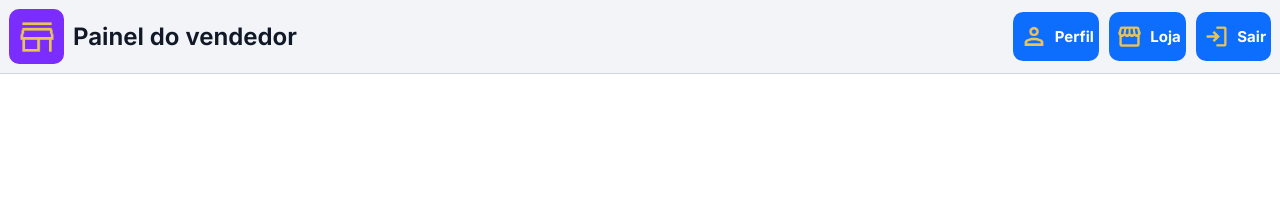
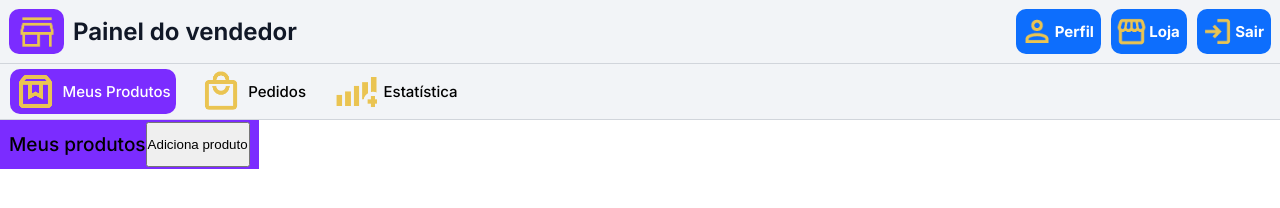
Before and after one commit to luisEscm/hipermidia_artesananto, a plain HTML site: page hipermidia/venda.html in a window 1280 px wide. Drawn offline with Linux system fonts and the light colour scheme.

Commit message:
adiciona abas de navegação e novos arquivos de imagem para o painel do vendedor

```diff
--- a/hipermidia/venda.css
+++ b/hipermidia/venda.css
@@ -2,6 +2,7 @@
   padding: 0;
   margin: 0;
   box-sizing: border-box;
+
 }
 
 body {
@@ -9,6 +10,7 @@ body {
 }
 
 header {
+
   background-color: #f2f4f7;
   display: flex;
   align-items: center;
@@ -26,7 +28,7 @@ header {
 .painel .img_loja{
     background: #7B2CFF;
     width: 55px;
-    height: 55px;
+    height: 45px;
     border-radius: 10px;
     display: flex;
     align-items: center;
@@ -54,18 +56,22 @@ header nav a{
     background-color: #7B2CFF;
     display: flex;
     align-items: center;
-    padding: 2px 5px  ;
+    padding: 3px 5px  ;
     font-size: 10px;
     background: #0d6efd;
     color: white;
     border-radius: 10px;
     text-decoration: none;
     font-weight: 600;
-    gap: 5px;
+    height: 45px;
 }
 
+nav h2{
+  padding: 0px 2px;
+}
+
+
 .nav_img{
-
     height: 45px;
     display: flex;
     align-items: center;
@@ -73,11 +79,97 @@ header nav a{
 }
 
 .nav_img img{
-    width: 80%;
     height: 70%;
+    aspect-ratio: 1 / 1;
     object-fit: contain;
 }
 
+
 nav a:hover{
-    transform: scale(1.1);
+  transition: 0.3s;
+  transform: scale(1.1);
+   background-color: #7B2CFF;
 }
+
+/*segundo bloco*/
+
+.abas_vendedor{
+  background-color: #f2f4f7;
+  display: flex;
+  justify-content: space-between;
+  border-bottom: 1px solid #d1d5db;
+  gap: 20px;
+  justify-content: flex-start;
+  padding: 5px 10px;
+}
+
+.abas_vendedor .aba{
+  display: flex;
+  text-decoration: none;
+  align-items: center;
+  padding: 0% 5px;
+  border-radius: 10px  ;
+  height: 45px;
+  gap:7px;
+}
+
+.aba img {
+    height: 90%;
+    aspect-ratio: 1 / 1;
+    object-fit: contain;
+}
+
+.aba h2{
+  color: black;
+  font-size: 15px;
+  font-weight: 500;
+}
+
+.aba.ativa {
+    background: #7B2CFF;
+    color: white;
+}
+
+.aba.ativa h2 {
+    color: white;
+}
+
+/*aba produtos*/
+
+.aba_produto{
+  display: none;
+}
+
+.aba_produto h3{
+  font-size: 19px;
+  font-weight: 500;
+}
+
+.adiciona_produto {
+  background-color: black;
+  background-color: #7B2CFF;
+  padding: 2px 9px;
+  display: flex;
+  align-items: center;
+  justify-content: space-between;
+}
+
+
+
+
+
+
+
+
+
+
+
+
+
+
+
+
+.extra{
+  display: flex;
+  width: 100%;
+}
--- a/hipermidia/venda.html
+++ b/hipermidia/venda.html
@@ -41,5 +41,32 @@
             </a>
         </nav>
     </header>
+
+
+    <div class="abas_vendedor">
+        <a href="#" class="aba ativa" data-target="produtos">
+            <img src="venda/mprodutos48.png" alt="Foto Produto">
+            <h2>Meus Produtos</h2>
+        </a>
+
+        <a href="#" class="aba">
+            <img src="venda/produtos48.png" alt="Foto Pedido" data-target="pedidos">
+            <h2>Pedidos</h2>
+        </a>
+
+        <a href="#" class="aba" data-target="estatistica">
+            <img src="venda/estatistica48.png" alt="Foto Estatistica">
+            <h2>Estatística</h2>
+        </a>
+    </div>
+
+    <div class="aba_produto extra" id ="produtos">
+        <div class="adiciona_produto">
+            <h3 id="meu_p">Meus produtos </h3>
+            <button class="nav_img">Adiciona produto</button>
+        </div>
+
+    </div>
+
 </body>
 </html>
```
Also changed, not shown: hipermidia/venda/estatistica48.png (added), hipermidia/venda/mprodutos48.png (added), hipermidia/venda/produtos48.png (added).
